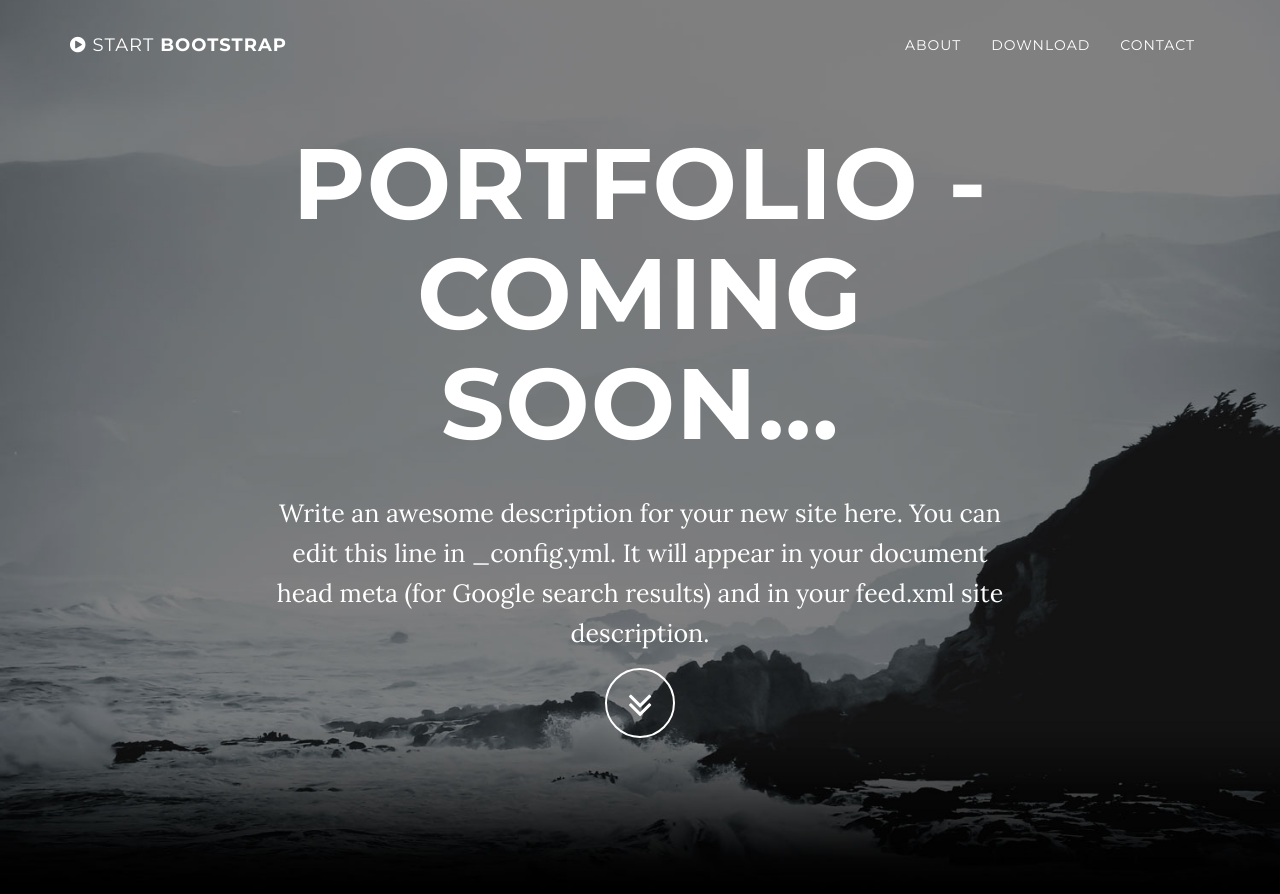
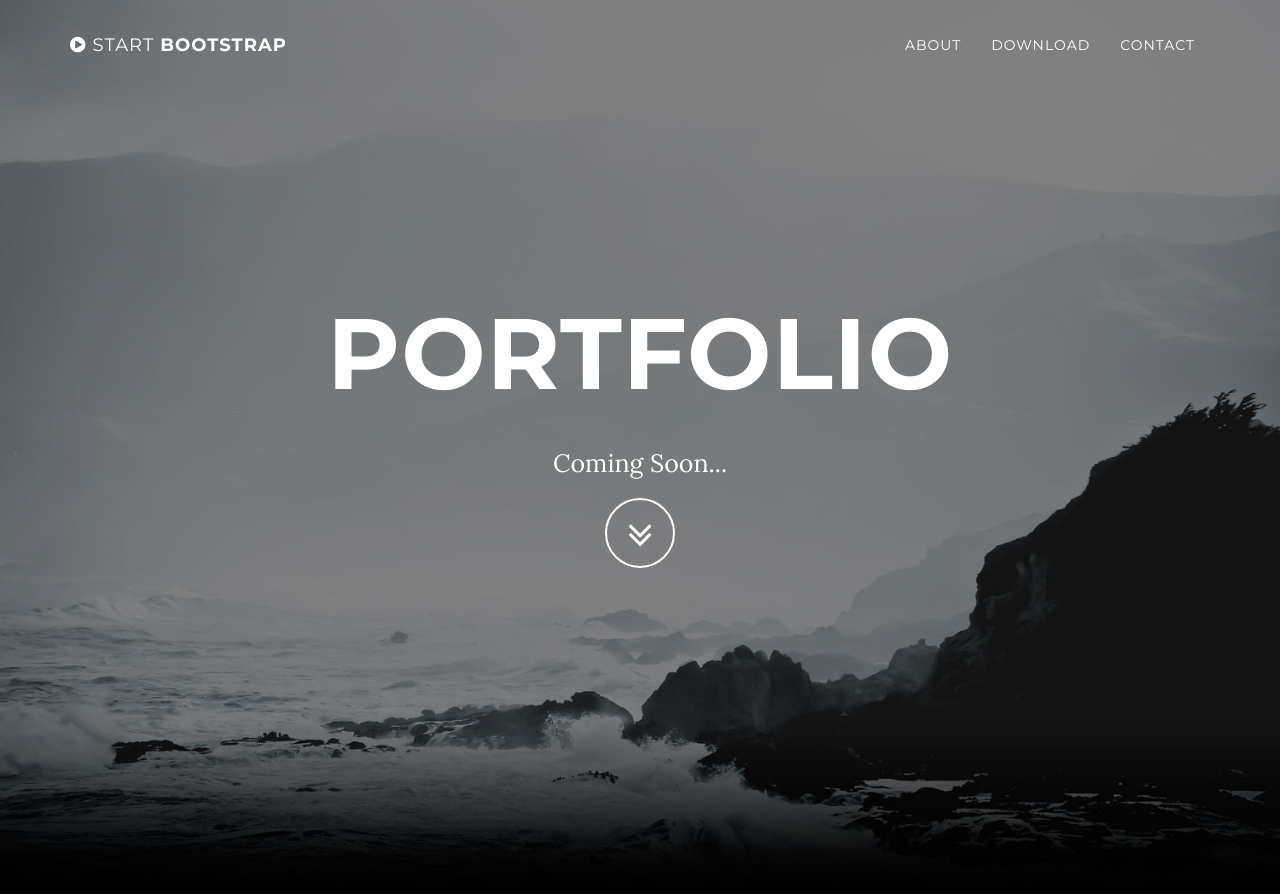
Before and after one commit to petestmart/portfolio, a Jekyll site: the page built from index.html, in a window 1280 px wide and 900 px high. Shown: the top 894 px of the window. Built offline with Jekyll 4.4.1, drawn with Linux system fonts in a browser that asks for light colours.

Commit message:
description updated

```diff
--- a/_config.yml
+++ b/_config.yml
@@ -1,8 +1,8 @@
 # Site settings
-title: Portfolio - Coming Soon...
+title: Portfolio
 email: your-email@domain.com
 url: https://example.github.io
-description: "Write an awesome description for your new site here. You can edit this line in _config.yml. It will appear in your document head meta (for Google search results) and in your feed.xml site description."
+description: "Coming Soon..."
 
 # Color settings (hex-codes without the leading hash-tag)
 color:
```
